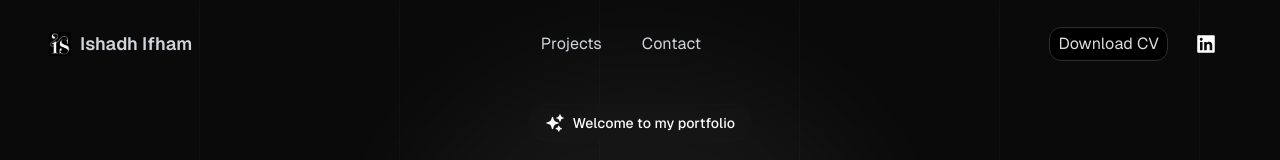
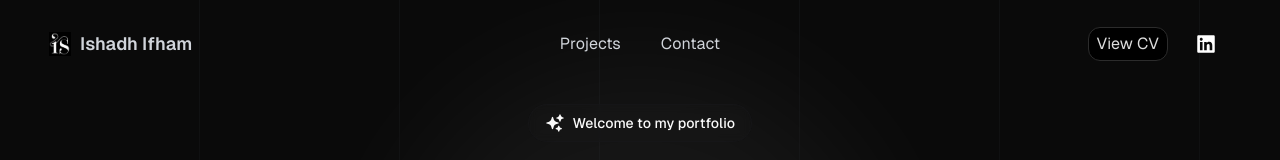
Before and after one commit to ishadhifham7/Ishadh-Portfolio, a Next.js app: page / in a window 1280 px wide. Shown: the top 160 px of the page. Built offline with nearby package versions, Linux system fonts and the light colour scheme.

Commit message:
CV Upadte

```diff
--- a/components/Header/index.jsx
+++ b/components/Header/index.jsx
@@ -78,12 +78,11 @@ const ContactButton = ({ isMobile = false, onLinkClick }) => (
     className={`flex items-center gap-3 ${isMobile ? "justify-center" : ""}`}
     onClick={onLinkClick}
   >
-    {/* Download CV */}
+    {/* View CV */}
     <a
       href="/Ishadh Ifham CV.pdf"
       target="_blank"
       rel="noopener noreferrer"
-      download
       className="
         inline-flex items-center justify-center
         rounded-xl
@@ -97,7 +96,7 @@ const ContactButton = ({ isMobile = false, onLinkClick }) => (
         whitespace-nowrap
       "
     >
-      Download CV
+      View CV
     </a>
 
     {/* LinkedIn */}
```
Also changed, not shown: 1 other file (tests, documents, lock files or other folders).
